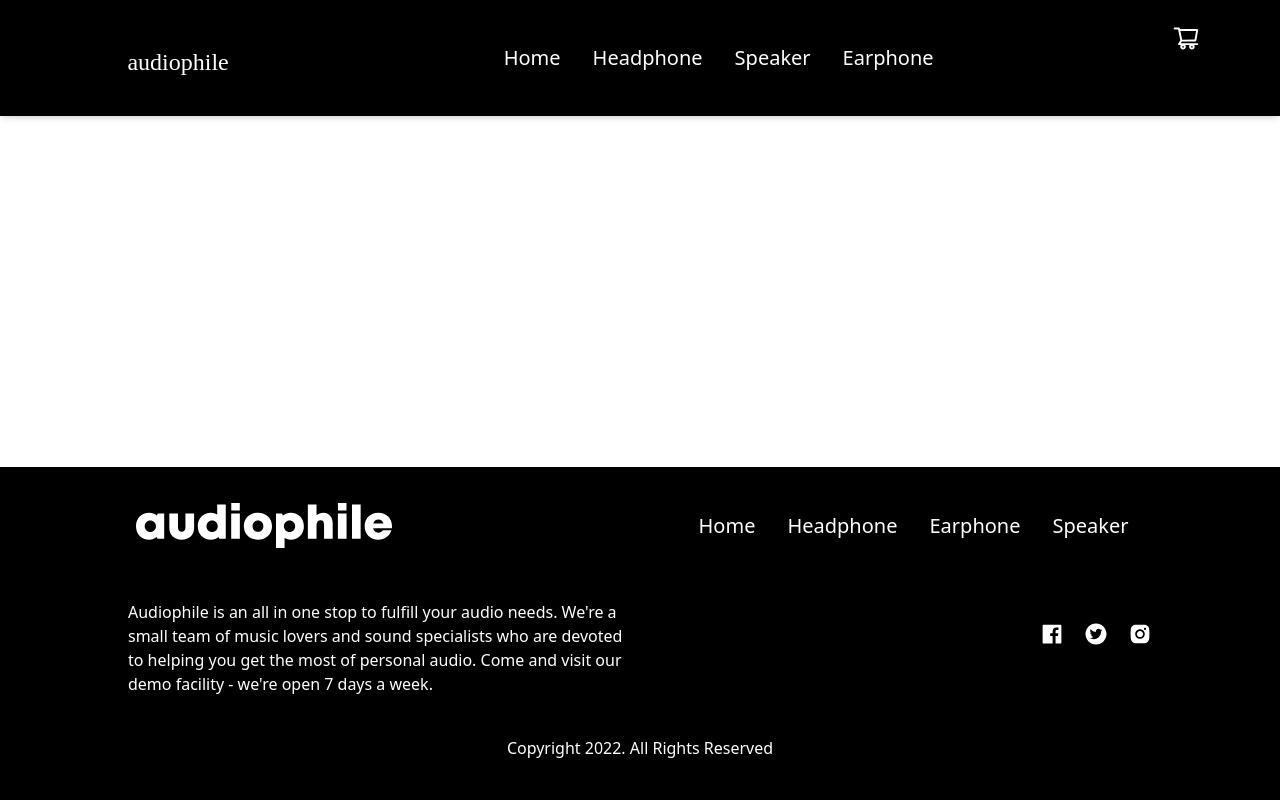
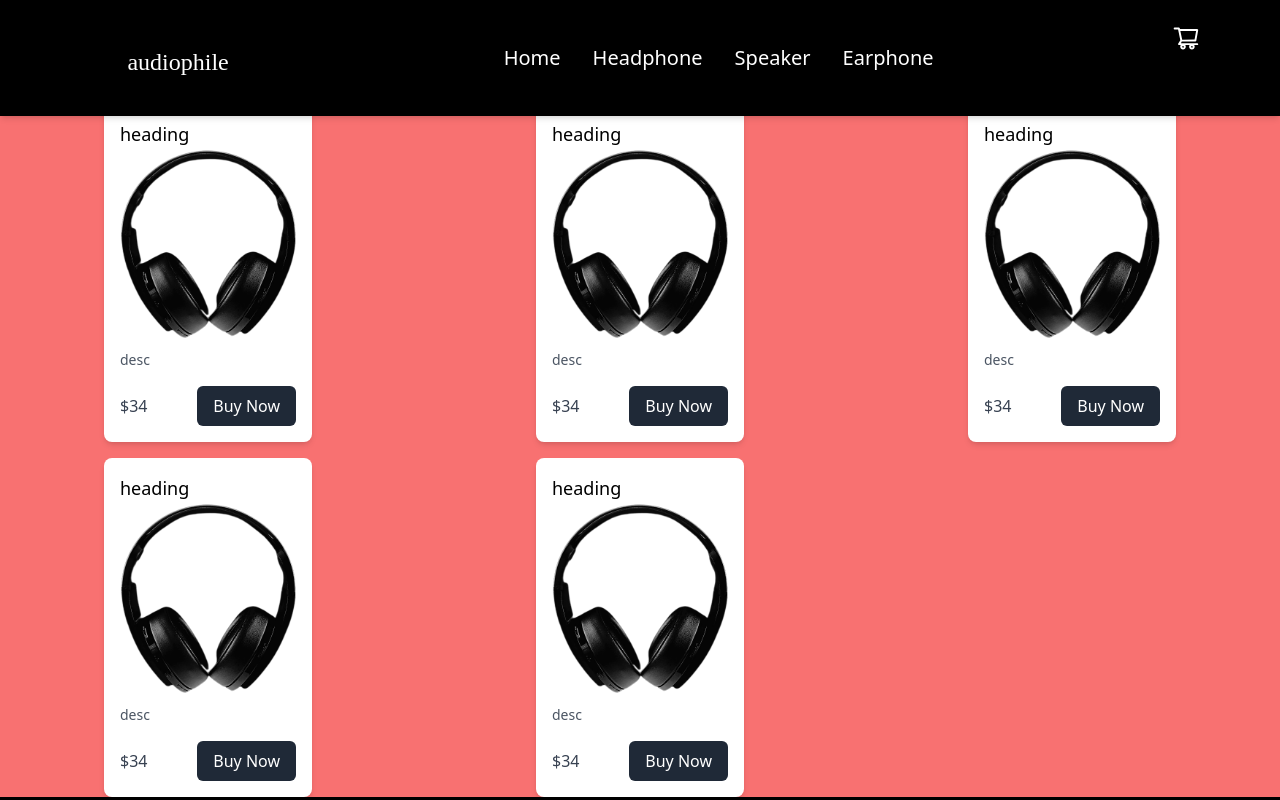
Before and after one commit to athulmekkoth/AudioPhile, a React (Vite) app in the folder client/: page /ear in a window 1280 px wide. Shown: the top 800 px of the page. Built offline with nearby package versions, Linux system fonts and the light colour scheme.

Commit message:
cardpage

```diff
--- a/client/src/App.jsx
+++ b/client/src/App.jsx
@@ -28,8 +28,11 @@ function AppWrapper() {
             <Route path="/signup" element={<Signup />} />
             <Route path="/login" element={<Login/>} />
             <Route path="/head" element={<Commondetail propName="head"/>} />
-            <Route path="/head" element={<Commondetail propName="ear"/>} />
-            <Route path="/head" element={<Commondetail  propName="ear"/>} />
+            <Route path="/ear" element={<Commondetail propName="ear"/>} />
+            <Route path="/speak" element={<Commondetail  propName="speak"/>} />
+            <Route path="/product"  >
+            <Route path=':id' element={<Login />} />
+            </Route>
 
 
           </Routes>
--- a/client/src/components/pages/Card.jsx
+++ b/client/src/components/pages/Card.jsx
@@ -1,17 +1,22 @@
 import React from "react";
-
+import img from "../../../public/images/home/desktop/headphone-hero-image.png"
+import { Link } from "react-router-dom";
 export default function Card(props) {
   return (
-    <div className="bg-white rounded-lg overflow-hidden shadow-md">
+    <div className="w-1/2 bg-white rounded-lg overflow-hidden shadow-md">
 
       <div className="p-4">
         <h3 className="font-medium text-lg">heading</h3>
+        <img src={img}  alt="P"/>
         <p className="text-gray-600 text-sm mt-1">desc</p>
         <div className="flex justify-between items-center mt-4">
           <p className="text-gray-700 font-medium">$34</p>
+          <Link to="">
           <button className="px-4 py-2 bg-gray-800 text-white font-medium rounded-md hover:bg-gray-700">
             Buy Now
           </button>
+          </Link>
+
         </div>
       </div>
     </div>
--- a/client/src/components/pages/Commondetail.jsx
+++ b/client/src/components/pages/Commondetail.jsx
@@ -7,9 +7,9 @@ export default function Commondetail(props)
 {
 
     return(
-        <div>
+        <div className="mt-14 justify-items-center  bg-red-400  grid grid-cols-3 gap-4">
 
-<Card />
+        <Card className=""/>
 <Card />
 <Card />
 <Card />
```
